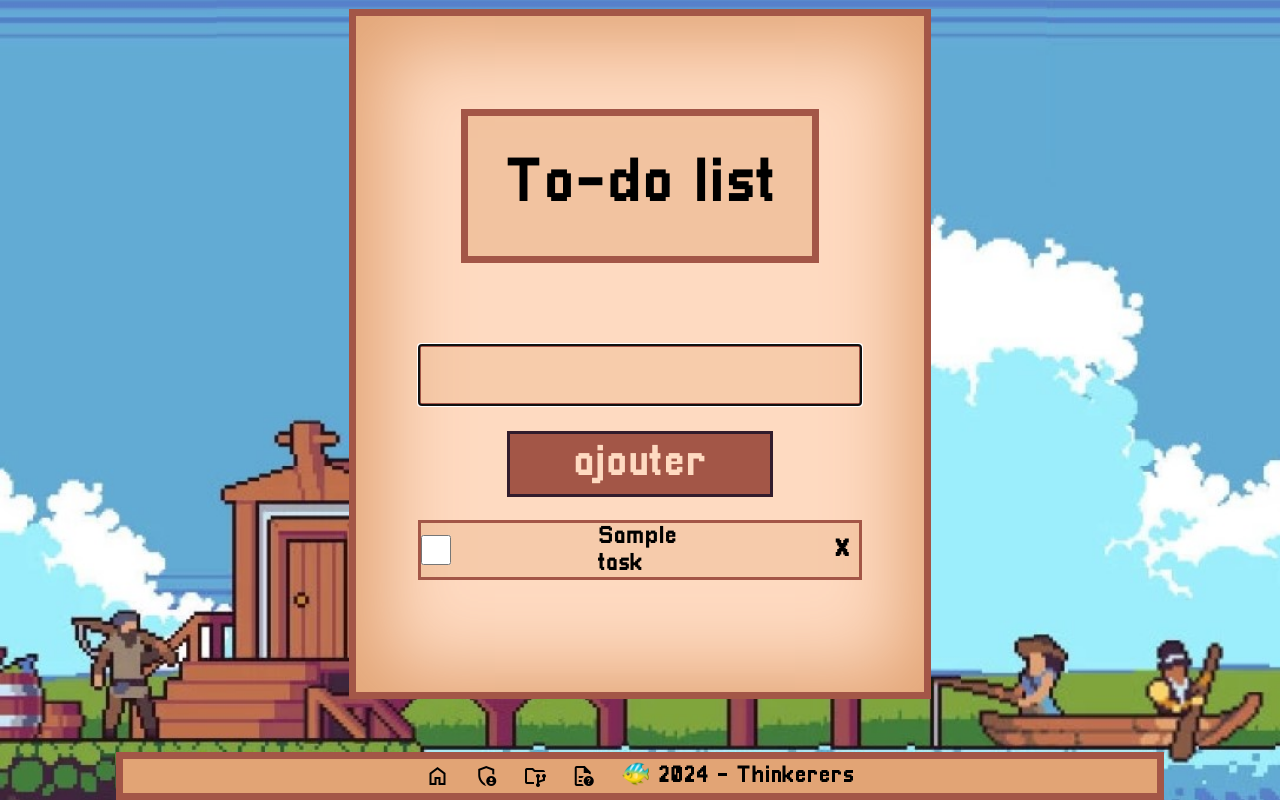
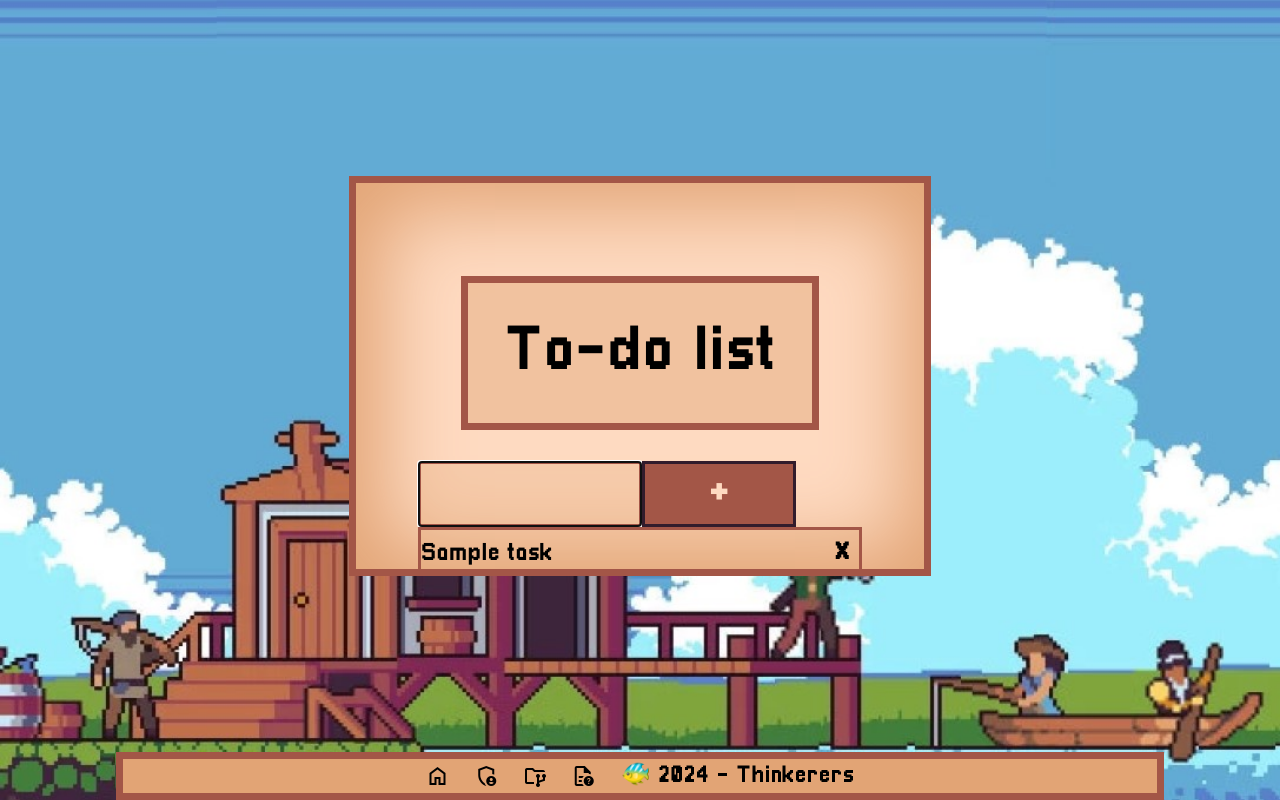
Before and after one commit to thinkerers/Ebisu, a PHP site: template templates/vueToDo.php in a window 1280 px wide. Run offline with PHP 8.4, Linux system fonts and the light colour scheme; the template is opened without the code that fills it: most values are stand-ins (such as "Sample title", 1, 10 or a date in 2020).

Commit message:
improve task layout

```diff
--- a/public/css/form.css
+++ b/public/css/form.css
@@ -4,6 +4,7 @@
   display: grid;
   grid-auto-flow: column;
   align-content: center;
+  grid-template-columns: min-content 1fr min-content;
   &:has(:checked) {
     text-decoration: line-through;
   }
@@ -34,9 +35,8 @@
   /* max-width: 656px; */
   /* max-height: 906px; */
 
-  max-height: 88vh;
+  height: 50vh;
   /* height: 88vh; */
-  min-height: fit-content;
 
   max-width: 45.5vw;
   width: 100%;
@@ -163,9 +163,6 @@ input,
 .task{
   border: 3px solid #A35647;
   background: rgba(226, 164, 117, 0.28);
-  /* margin: 1rem; */
-  margin-bottom: clamp(0.5rem, 3vw + 1rem, 1rem);
-
 }
 small{
   display: none;
@@ -175,9 +172,7 @@ small{
 .taskDisplay{
   display: flex;
   flex-direction: column;
-  gap: 23px;
-  margin-bottom: 44px;
-}
+
   .task{
     display: flex;
     align-items: center;
@@ -204,3 +199,9 @@ button.delete[type="submit"]{
 
     justify-self: flex-end ;
   }
+
+  .addTask{
+    display: flex;
+
+  }
+}
--- a/templates/vueToDo.php
+++ b/templates/vueToDo.php
@@ -6,19 +6,16 @@ ob_start();
 
 <form class="book taskDisplay" method="post">
     <legend><h2><?= $title ?></h2></legend>
-    <label>
-        <small>Nouvelle tâche</small><br>
+    <label class="addTask">
         <input autofocus type="text" name="taskTitle" minlength="3">
-        <button tabindex="0"  type="submit" name="addTask" title="Ajouter une tâche">ajouter</button>
+        <button tabindex="0"  type="submit" name="addTask" title="Ajouter une tâche">+</button>
     </label>
 
     <?php foreach ($data['tasks'] as $id => $name) : ?>
         <label class="task">
-            <input type="checkbox" name="task[]" value="<?= htmlspecialchars($id) ?>" />
             <?= htmlspecialchars($name) ?>
             <button tabindex="1" class="delete" type="submit" name="removeTask" value="<?= htmlspecialchars($id) ?>" title="Supprimer la tâche">X</button>
         </label>
-        <br>
     <?php endforeach; ?>
 </form>
 <?php
```
Also changed, not shown: src/model/ebisu.sqlite. Lines whose indentation alone changed are shown as unchanged.
